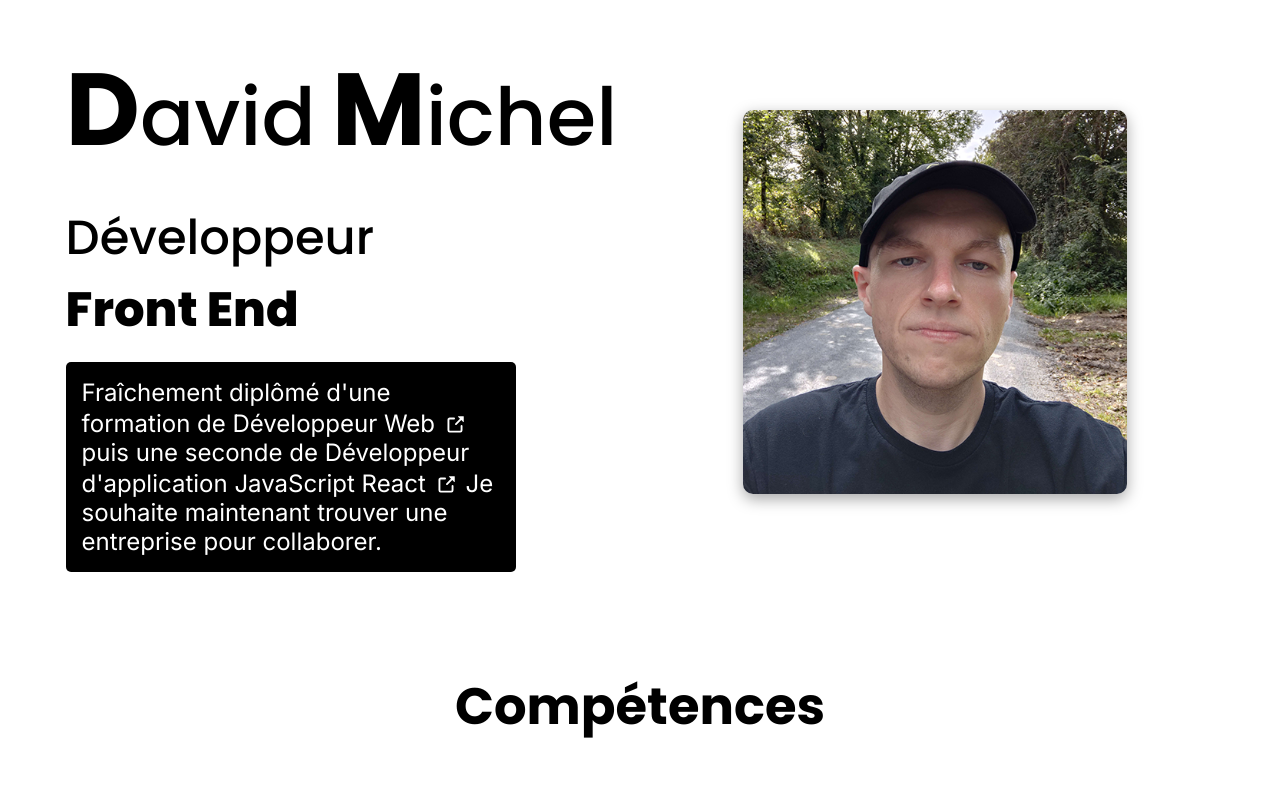
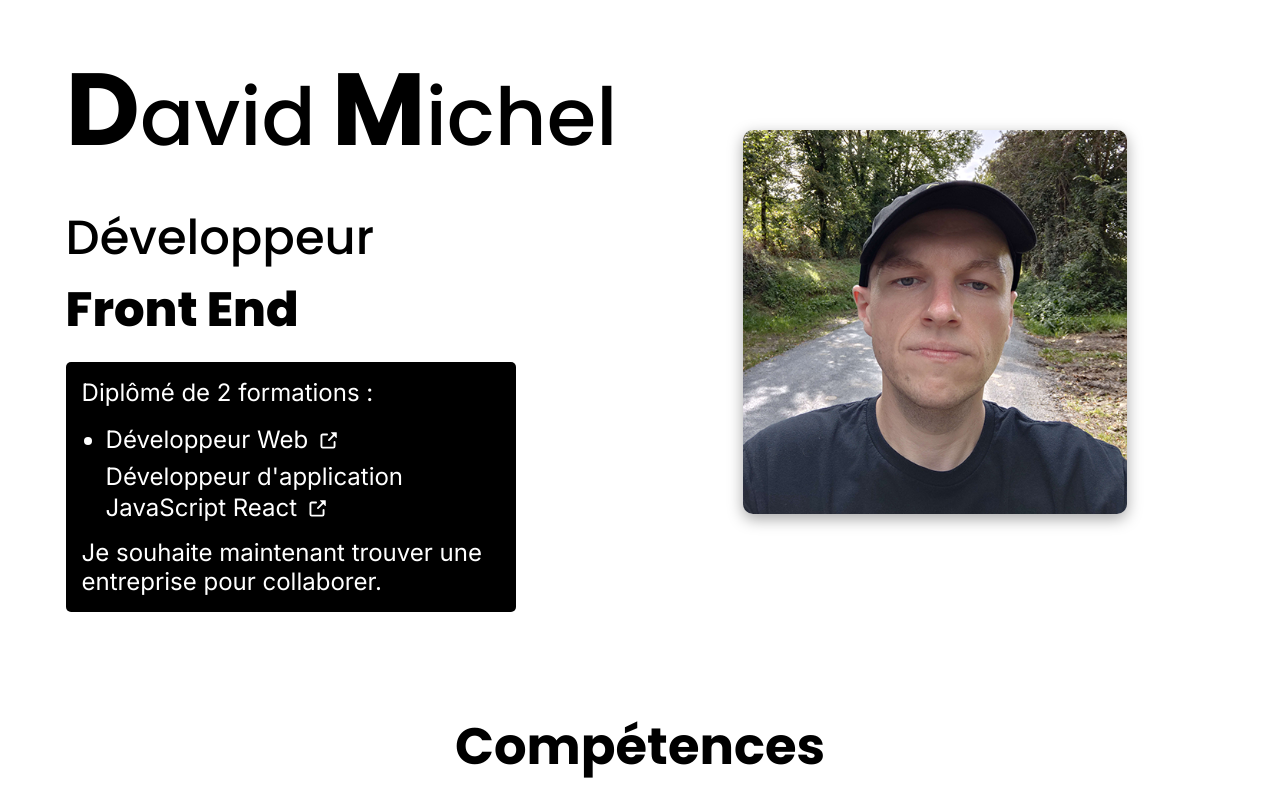
Before and after one commit to david-mi/portfolio, a Next.js app: page / in a window 1280 px wide. Shown: the top 791 px of the page. Built offline with nearby package versions, Linux system fonts and the light colour scheme.

Commit message:
refacto/style: rework presentation

```diff
--- a/app/components/Presentation/Presentation.tsx
+++ b/app/components/Presentation/Presentation.tsx
@@ -21,9 +21,11 @@ function Presentation() {
         className={styles.picture}
         priority
       />
-      <p className={styles.description}>
-        Fraîchement diplômé d'une formation de
-        Développeur Web
+      <article className={styles.description}>
+        <span>Diplômé de 2 formations :</span>
+        <ul>
+          <li>
+            <span>Développeur Web</span>
             <Link
               href="https://openclassrooms.com/fr/paths/717-developpeur-web"
               target="_blank"
@@ -32,8 +34,11 @@ function Presentation() {
             >
               <ExternalLink className={styles.svg} />
             </Link>
-        puis une seconde de
-        Développeur d'application JavaScript React
+          </li>
+          <li>
+            <span>Développeur d'application</span>
+            <span>
+              JavaScript React
               <Link
                 href="https://openclassrooms.com/fr/paths/877-developpeur-dapplication-javascript-react"
                 target="_blank"
@@ -42,8 +47,11 @@ function Presentation() {
               >
                 <ExternalLink className={styles.svg} />
               </Link>
+            </span>
+          </li>
+        </ul>
         Je souhaite maintenant trouver une entreprise pour collaborer.
-      </p>
+      </article>
     </header>
   );
 }
--- a/app/components/Presentation/presentation.module.css
+++ b/app/components/Presentation/presentation.module.css
@@ -70,6 +70,22 @@
     background-color: black;
     color: white;
     border-radius: 5px;
+    display: flex;
+    flex-direction: column;
+    --gap-column: 1rem;
+    gap: var(--gap-column);
+
+    & ul {
+      margin-left: 1.5rem;
+      display: flex;
+      flex-direction: column;
+      gap: calc(var(--gap-column) / 2);
+    }
+
+    & li:nth-child(2) {
+      display: flex;
+      flex-direction: column;
+    }
 
     & a {
       display: inline-block;
--- a/app/layout.tsx
+++ b/app/layout.tsx
@@ -10,7 +10,7 @@ const inter = Inter({
 
 const poppins = Poppins({
   subsets: ["latin"],
-  weight: ["500", "600", "700", "800"],
+  weight: ["400", "500", "600", "700", "800"],
   variable: "--font-poppins",
   display: "swap"
 })
```
Lines whose indentation alone changed are shown as unchanged.
